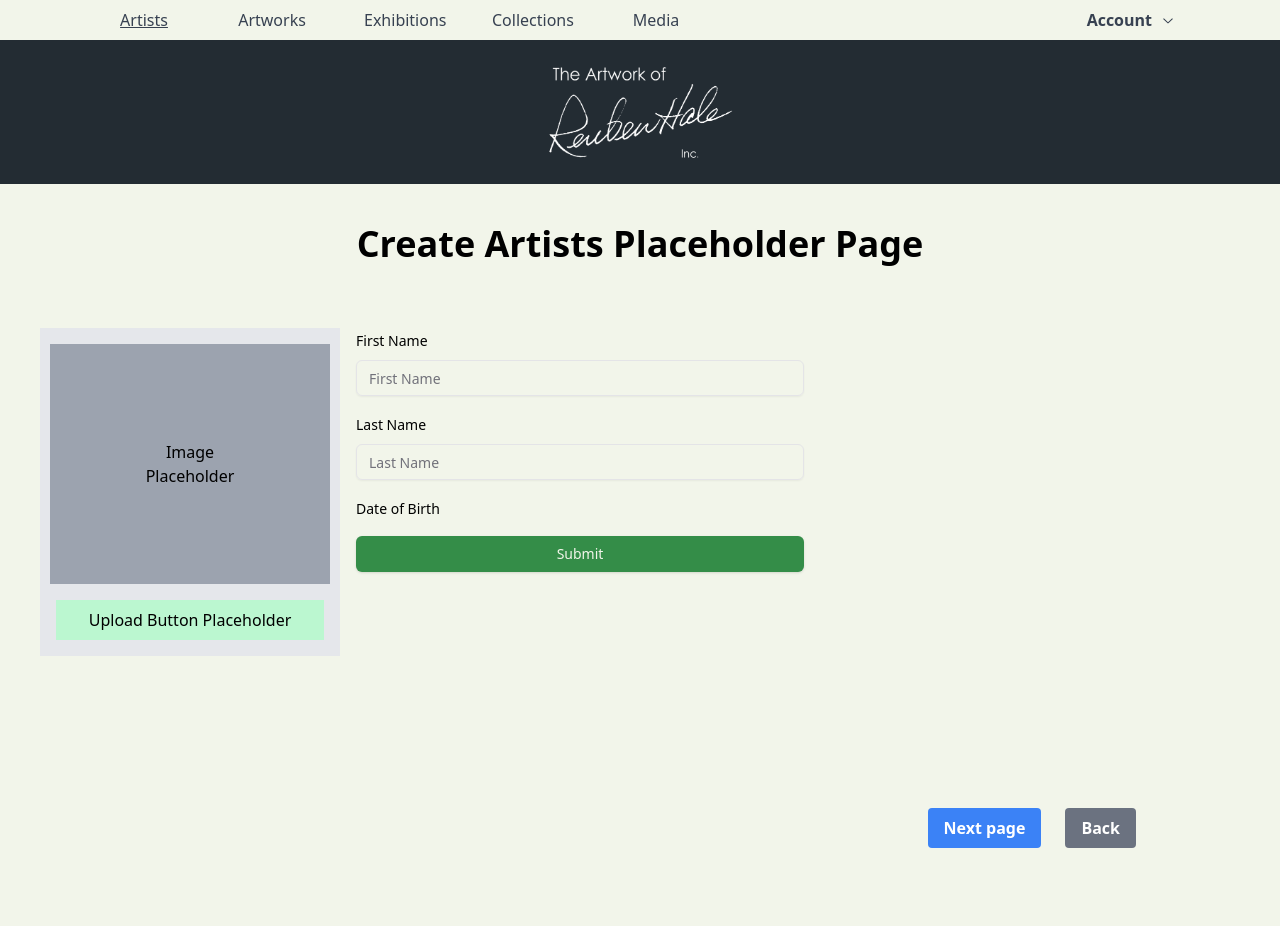
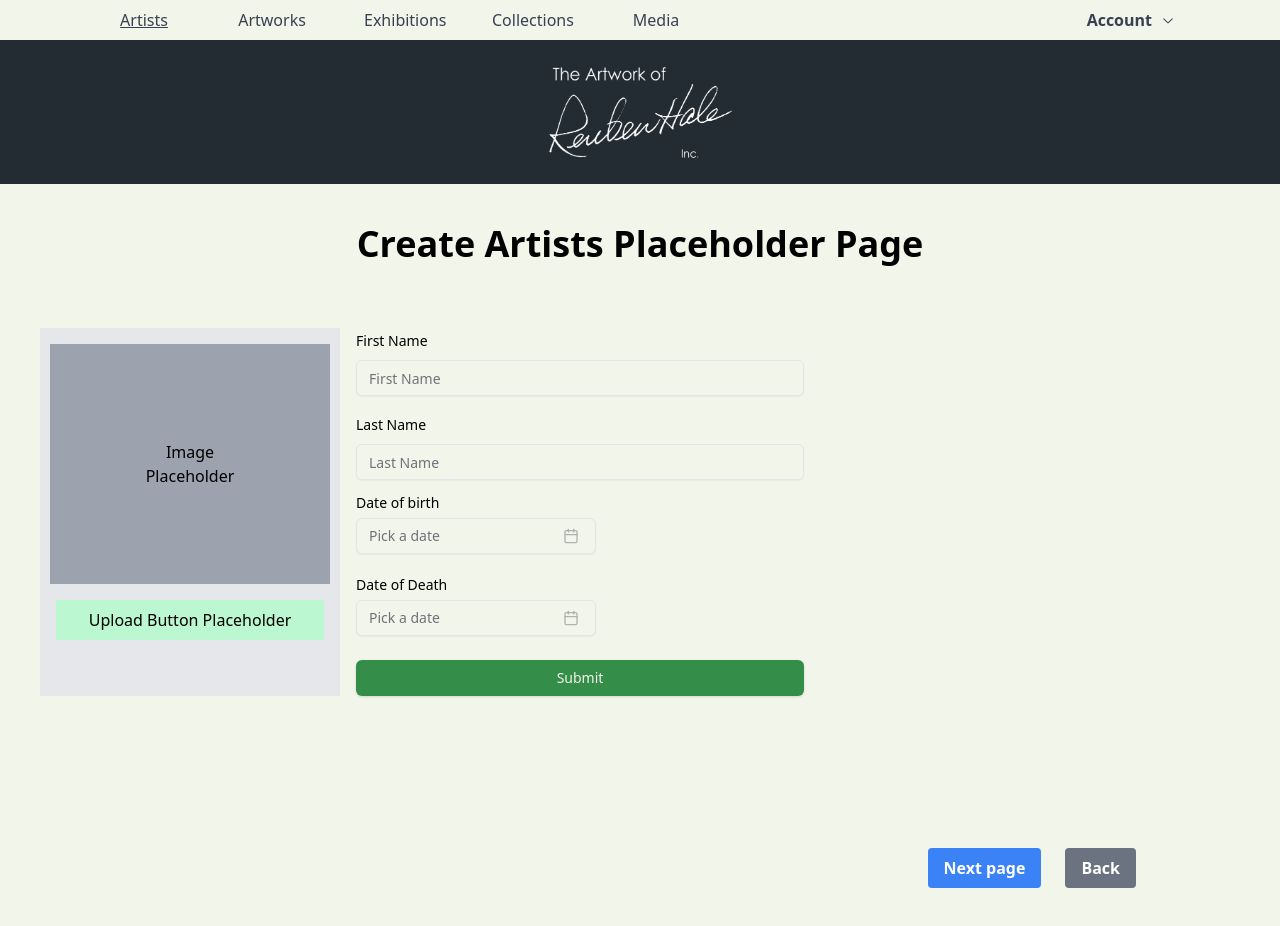
Before and after one commit to WebWarriors-UNF-CIS/RHAMS, a Next.js app: page /u/artists/create in a window 1280 px wide. Shown: the top 926 px of the page. Built offline with nearby package versions, Linux system fonts and the light colour scheme.

Commit message:
added calendar code for date picker

```diff
--- a/src/app/u/artists/create/page.tsx
+++ b/src/app/u/artists/create/page.tsx
@@ -9,10 +9,14 @@
 import { zodResolver } from "@hookform/resolvers/zod"
 import { useForm } from 'react-hook-form';
 import e from 'express';
-import { Form, FormField, FormItem, FormMessage, FormLabel, FormControl } from '@/components/ui/form';
+import { Form, FormField, FormItem, FormMessage, FormLabel, FormControl, FormDescription } from '@/components/ui/form';
 import { Input } from '@/components/ui/input';
 import { Button } from '@/components/ui/button';
-
+import { CalendarIcon } from "lucide-react"
+import { format } from "date-fns"
+import { cn } from "@/lib/utils"
+import { Calendar } from "@/components/ui/calendar"
+import {Popover, PopoverContent, PopoverTrigger,} from "@/components/ui/popover"
 
 
 const formSchema = z.object({
@@ -35,6 +39,7 @@
   const pathname = usePathname();
   const imageLoader = ({src}: {src: string}) => {return `https://via.placeholder.com/${src}`}
   const handleSubmit = () => {}
+  const [date, setDate] = React.useState<Date>()
   const form = useForm<z.infer <typeof formSchema>>({
     resolver: zodResolver(formSchema)});
     defaultValues: {
@@ -115,22 +120,93 @@
               name="dateOfBirth"
               render={({ field }) => {
                       return (
-                        <FormItem>
-                          <FormLabel>Date of Birth</FormLabel>
-                          <FormControl>
-
-                          </FormControl>
-                          <FormMessage/>
-                        </FormItem>
+                        <FormItem className="flex flex-col">
+              <FormLabel>Date of birth</FormLabel>
+              <Popover>
+                <PopoverTrigger asChild>
+                  <FormControl>
+                    <Button
+                      variant={"outline"}
+                      className={cn(
+                        "w-[240px] pl-3 text-left font-normal",
+                        !field.value && "text-muted-foreground"
+                      )}
+                    >
+                      {field.value ? (
+                        format(field.value, "PPP")
+                      ) : (
+                        <span>Pick a date</span>
+                      )}
+                      <CalendarIcon className="ml-auto h-4 w-4 opacity-50" />
+                    </Button>
+                  </FormControl>
+                </PopoverTrigger>
+                <PopoverContent className="w-auto p-0" align="start">
+                  <Calendar
+                    mode="single"
+                    selected={field.value}
+                    onSelect={field.onChange}
+                    disabled={(date) =>
+                      date > new Date() || date < new Date("1900-01-01")
+                    }
+                    initialFocus
+                  />
+                </PopoverContent>
+              </Popover>
+              <FormDescription>
+                {/* date of birth  */}
+              </FormDescription>
+              <FormMessage />
+            </FormItem>
                       );
                     }}
             />
-
-
-
-
-
-
+            <FormField
+              control={form.control}
+              name="dateOfDeath"
+              render={({ field }) => {
+                      return (
+                        <FormItem className="flex flex-col">
+              <FormLabel>Date of Death</FormLabel>
+              <Popover>
+                <PopoverTrigger asChild>
+                  <FormControl>
+                    <Button
+                      variant={"outline"}
+                      className={cn(
+                        "w-[240px] pl-3 text-left font-normal",
+                        !field.value && "text-muted-foreground"
+                      )}
+                    >
+                      {field.value ? (
+                        format(field.value, "PPP")
+                      ) : (
+                        <span>Pick a date</span>
+                      )}
+                      <CalendarIcon className="ml-auto h-4 w-4 opacity-50" />
+                    </Button>
+                  </FormControl>
+                </PopoverTrigger>
+                <PopoverContent className="w-auto p-0" align="start">
+                  <Calendar
+                    mode="single"
+                    selected={field.value}
+                    onSelect={field.onChange}
+                    disabled={(date) =>
+                      date > new Date() || date < new Date("1900-01-01")
+                    }
+                    initialFocus
+                  />
+                </PopoverContent>
+              </Popover>
+              <FormDescription>
+                {/* date of death  */}
+              </FormDescription>
+              <FormMessage />
+            </FormItem>
+                      );
+                    }}
+            />
                   <Button type="submit" className="w-full">Submit</Button>
                 </form>
         </Form>
```
